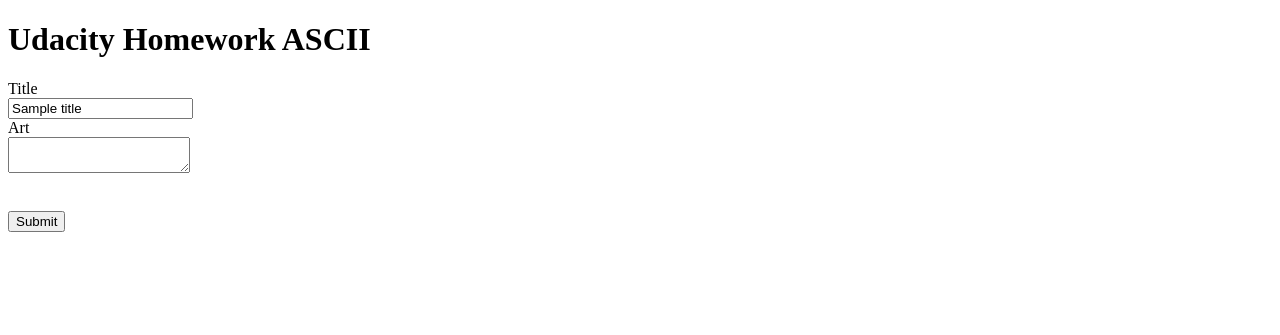
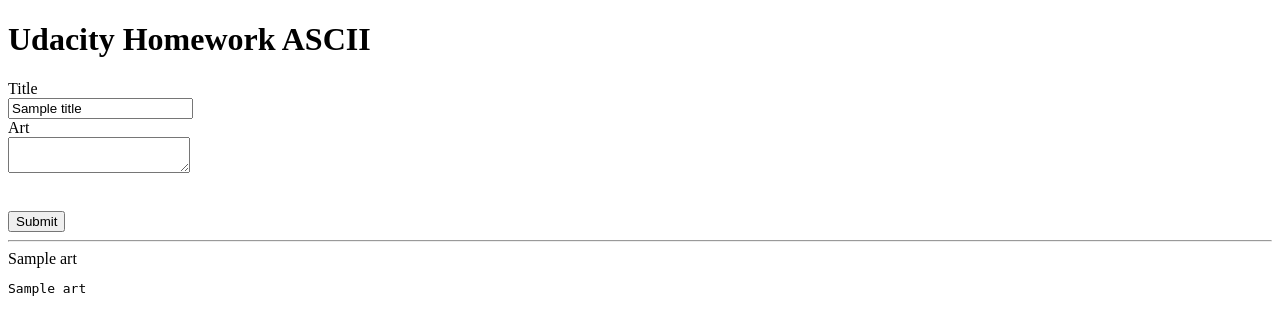
Before and after one commit to connormckinnon93/udacityHomeworkASCII, a Python web app: template templates/index.html in a window 1280 px wide. Shown: the top 335 px of the page. Run offline with Jinja, Linux system fonts and the light colour scheme; the template is opened without the code that fills it: most values are stand-ins (such as "Sample title", 1, 10 or a date in 2020).

Commit message:
implement datstore use

```diff
--- a/templates/index.html
+++ b/templates/index.html
@@ -20,5 +20,12 @@
 			<br>
 			<input type="submit">
 		</form>
+		<hr>
+		{% for art in arts %}
+		<div class="art">
+			<div class="art-title">{{ art.title }}</div>
+			<pre class="art-body">{{ art.art }}</pre>
+		</div>
+		{% endfor %}
 	</body>
 </html>
```
Also changed, not shown: main.py (+9 -5 lines).
